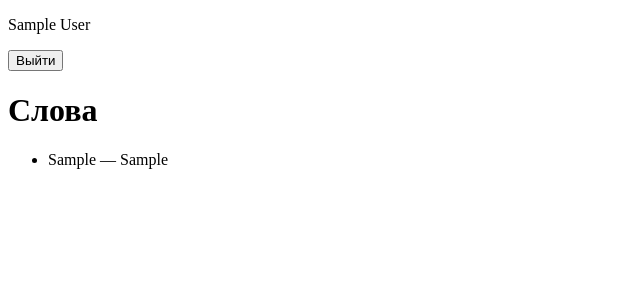
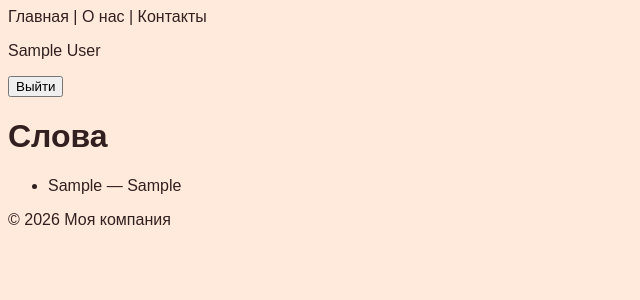
Before and after one commit to platilich/Jatalian, a Django app: template templates/index.html in a window 1280 px wide. Shown: the top 300 px of the page, without its empty margins (0-640 px from the left). Run offline with Django 5.2, Linux system fonts and the light colour scheme; a user stored in the database is signed in; tables that the repository leaves empty hold one stand-in row (values such as "Sample post"); the template is opened without the code that fills it: values that come from a table or form of the project are taken from there, most other values are stand-ins (such as "Sample title", 1, 10 or a date in 2020).

Commit message:
I added CSS and created base.html.

```diff
--- a/Jatalian/settings.py
+++ b/Jatalian/settings.py
@@ -11,6 +11,8 @@ https://docs.djangoproject.com/en/6.1/ref/settings/
 """
 
 from pathlib import Path
+
+from django.conf.global_settings import STATICFILES_DIRS
 
 # Build paths inside the project like this: BASE_DIR / 'subdir'.
 BASE_DIR = Path(__file__).resolve().parent.parent
@@ -134,6 +136,10 @@ USE_TZ = True
 
 STATIC_URL = 'static/'
 
+STATICFILES_DIRS = [
+    BASE_DIR / 'static'
+]
+
 
 # Email
 # https://docs.djangoproject.com/en/6.1/topics/email/#topic-email-configuration
--- /dev/null
+++ b/static/css/style.css
@@ -0,0 +1,5 @@
+body {
+    font-family: "Arial";
+    background-color: #ffeadb;
+    color: #322020;
+}
--- /dev/null
+++ b/templates/base.html
@@ -0,0 +1,29 @@
+{% load static %}
+
+<!DOCTYPE html>
+<html lang="en">
+<head>
+    <meta charset="UTF-8">
+    <title>{{ page_title }}</title>
+    <link rel="stylesheet" href="{% static 'css/style.css' %}">
+</head>
+<body>
+
+<header>
+    <nav>Главная | О нас | Контакты</nav>
+</header>
+
+
+<main>
+    {% block content %}
+    {% endblock %}
+</main>
+
+
+<footer>
+    <p>&copy; 2026 Моя компания</p>
+</footer>
+
+
+</body>
+</html>
--- a/templates/index.html
+++ b/templates/index.html
@@ -1,10 +1,8 @@
-<!DOCTYPE html>
-<html lang="ru">
-<head>
-    <meta charset="UTF-8">
-    <title>Jatalian</title>
-</head>
-<body>
+{% extends "base.html" %}
+
+{% block title %}Главная страница - {{ block.super }}{% endblock %}
+
+{% block content %}
     <p>{{ request.user.get_full_name|default:request.user.email }}</p>
     <form action="{% url 'account_logout' %}" method="post">
         {% csrf_token %}
@@ -20,5 +18,4 @@
     {% else %}
         <p>Пока нет доступных слов.</p>
     {% endif %}
-</body>
-</html>
+{% endblock %}
```
Also changed, not shown: templates/login.html (added, +11 -0 lines).
